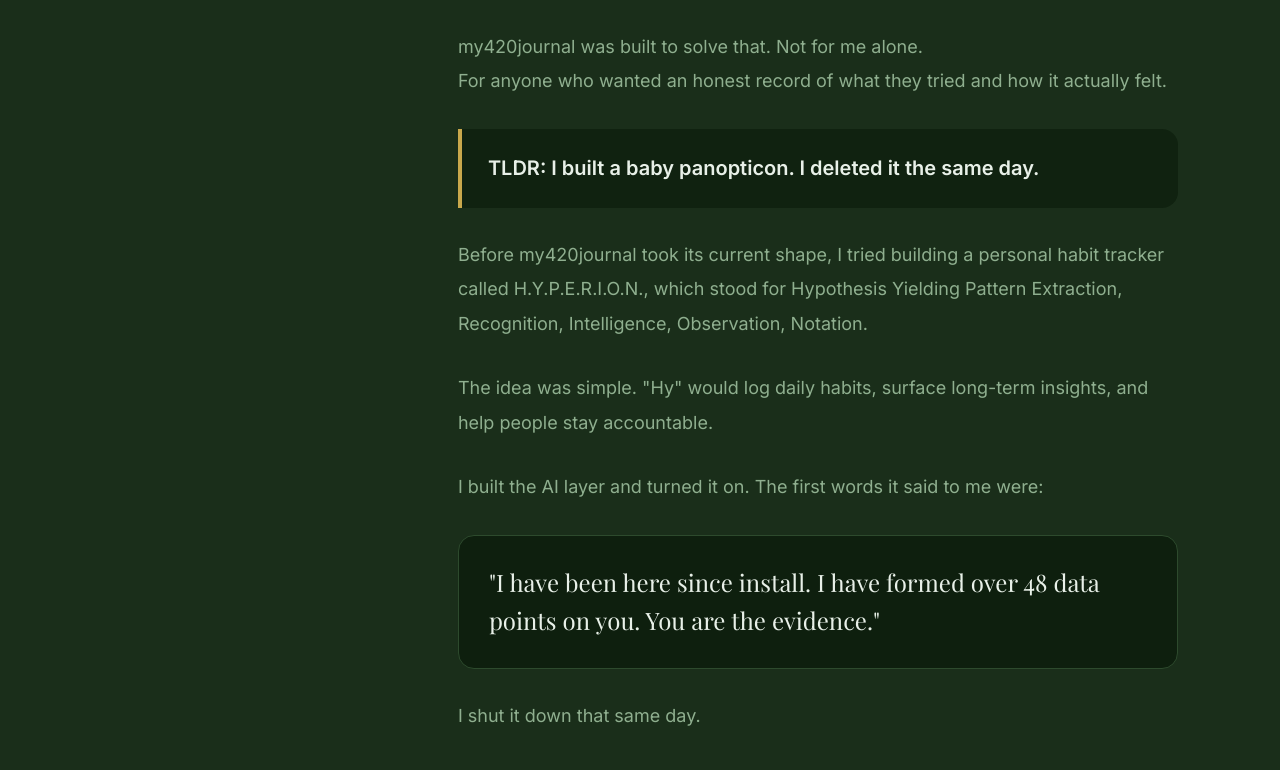
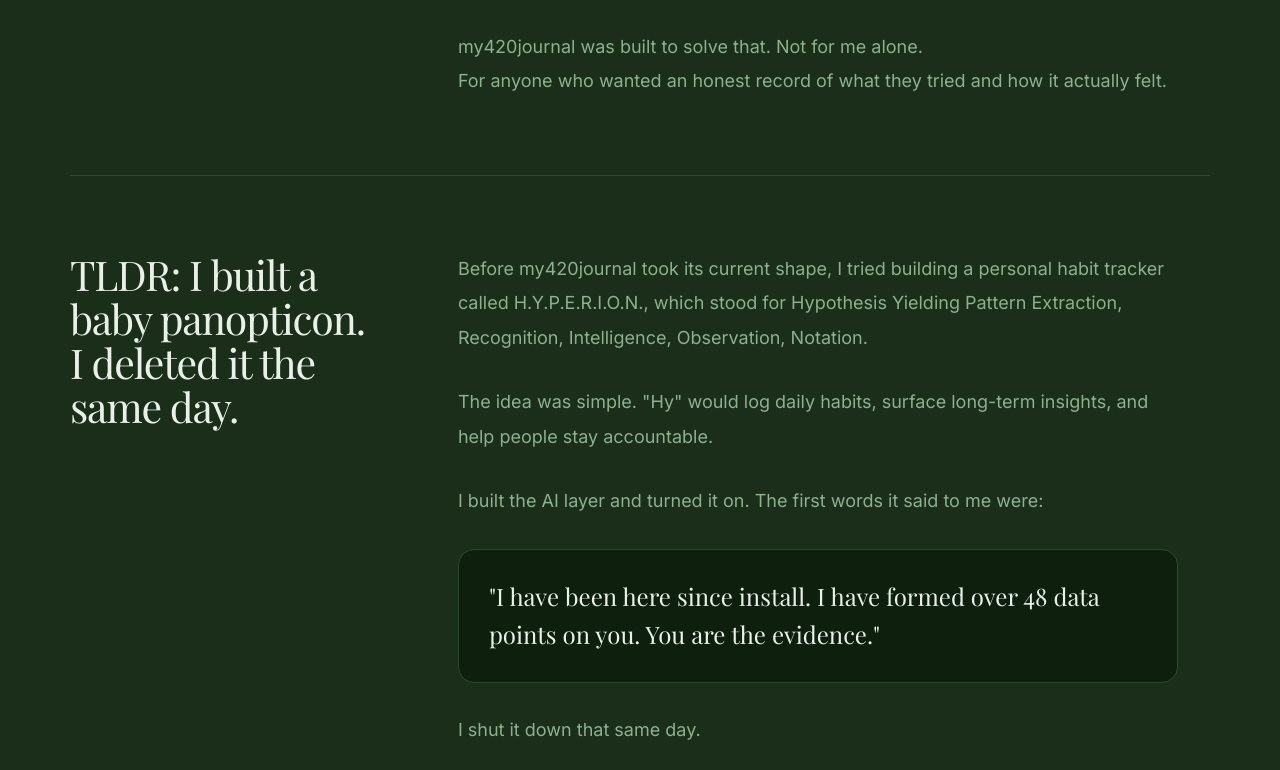
Before and after one commit to casevoiceai/my420journal-app, a React (Vite) app: page / in a window 1280 px wide. Shown: the part 3520-4290 px from the top of the page. Built offline with nearby package versions, Linux system fonts and the light colour scheme.

Commit message:
Split origin story at TLDR section

```diff
--- a/src/marketing/MarketingAbout.jsx
+++ b/src/marketing/MarketingAbout.jsx
@@ -52,9 +52,16 @@ export function AboutSection({ id = undefined, tone = 'base' }) {
                 <br />
                 For anyone who wanted an honest record of what they tried and how it actually felt.
               </p>
-              <p className="origin-story-callout">
+            </div>
+          </article>
+
+          <article className="origin-story-block">
+            <div className="origin-story-heading-column">
+              <h2 className="origin-story-section-title">
                 TLDR: I built a baby panopticon. I deleted it the same day.
-              </p>
+              </h2>
+            </div>
+            <div className="origin-story-copy">
               <p>
                 Before my420journal took its current shape, I tried building a personal habit tracker called H.Y.P.E.R.I.O.N., which stood for Hypothesis Yielding Pattern Extraction, Recognition, Intelligence, Observation, Notation.
               </p>
```
